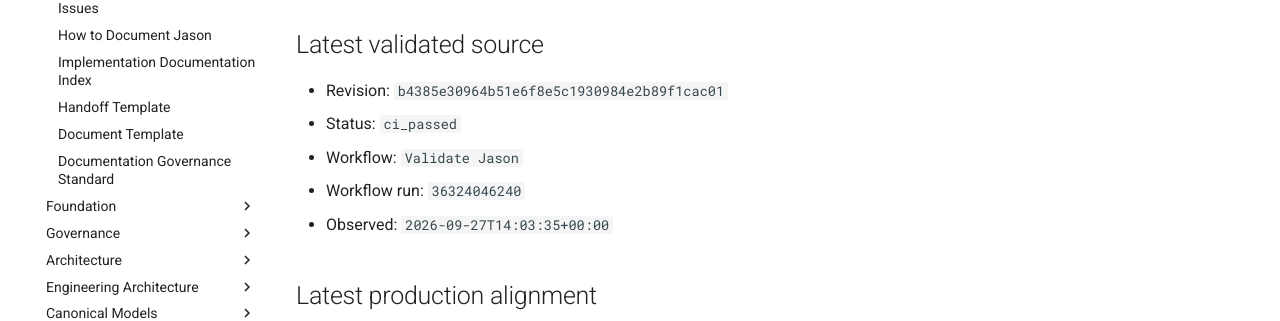
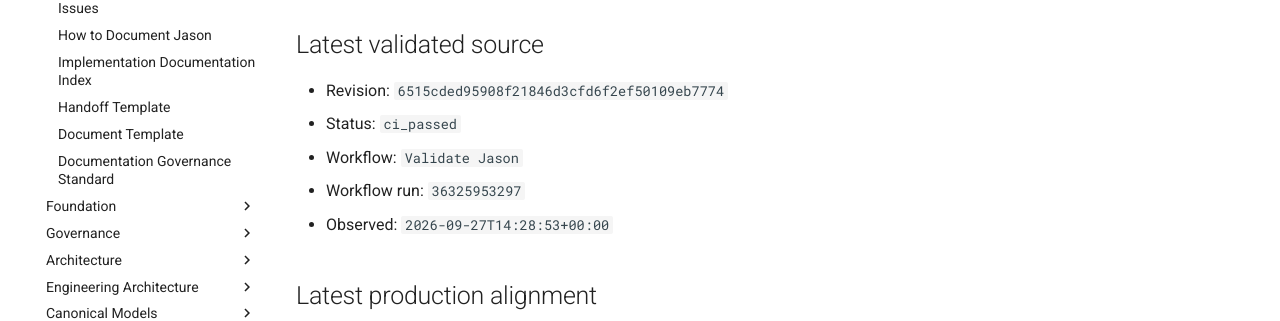
Before and after one commit to al-teamaot-com/jason, an MkDocs documentation site: the page built from docs/control/AUTOMATED-CHANGE-STATE.md, in a window 1280 px wide and 1163 px high. Shown: the part 337-658 px from the top of the window. Built offline with MkDocs 1.6.1 and Material for MkDocs 9.7.7, drawn with Linux system fonts in a browser that asks for light colours; comment, search, counter and statistics services are not loaded.

Commit message:
Reconcile automated documentation state for 6515cded9590

```diff
--- a/docs/control/AUTOMATED-CHANGE-STATE.md
+++ b/docs/control/AUTOMATED-CHANGE-STATE.md
@@ -8,11 +8,11 @@
 
 ## Latest validated source
 
-- Revision: `b4385e30964b51e6f8e5c1930984e2b89f1cac01`
+- Revision: `6515cded95908f21846d3cfd6f2ef50109eb7774`
 - Status: `ci_passed`
 - Workflow: `Validate Jason`
-- Workflow run: `36324046240`
-- Observed: `2026-09-27T14:03:35+00:00`
+- Workflow run: `36325953297`
+- Observed: `2026-09-27T14:28:53+00:00`
 
 ## Latest production alignment
 
```
Also changed, not shown: docs/control/AUTOMATED-CHANGE-STATE.json (+4 -4 lines).
